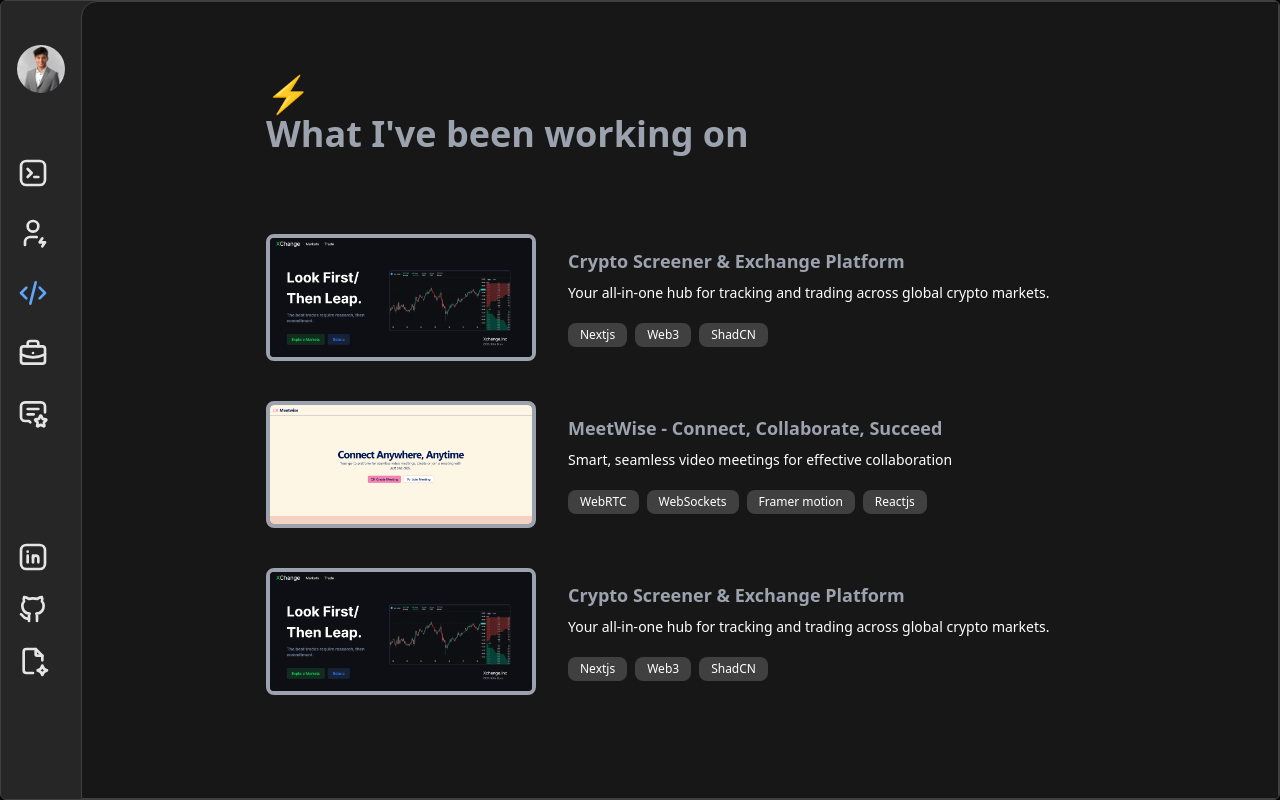
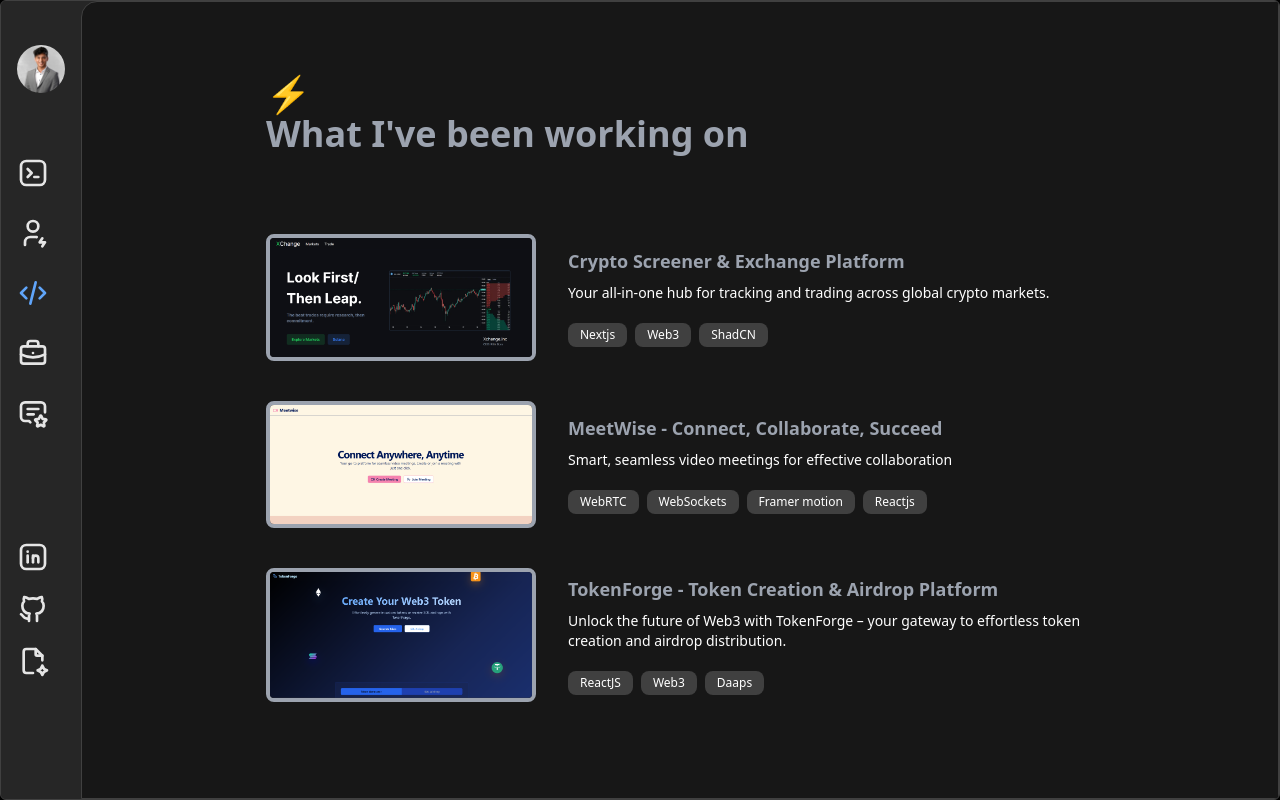
Before and after one commit to RitikBora/profile_site, a Next.js app: page /projects in a window 1280 px wide. Built offline with nearby package versions, Linux system fonts and the light colour scheme.

Commit message:
build push

```diff
--- a/src/components/ui/ProjectSection.tsx
+++ b/src/components/ui/ProjectSection.tsx
@@ -46,15 +46,15 @@ const containerVariants = {
       title: "MeetWise - Connect, Collaborate, Succeed",
       description: "Smart, seamless video meetings for effective collaboration",
       imageUrl: "/images/meetwise.png",
-      projectLink: "https://xchange.ritikboradev.com/",
+      projectLink: "https://meetwise.ritikboradev.com/",
       techStack: ["WebRTC" , "WebSockets" , "Framer motion" , "Reactjs"]
     },{
-      title: "Crypto Screener & Exchange Platform",
-      description: "Your all-in-one hub for tracking and trading across global crypto markets.",
-      imageUrl: "/images/xchange.png",
-      projectLink: "https://xchange.ritikboradev.com/",
-      techStack: ["Nextjs" , "Web3" , "ShadCN"]
-    },
+      title: "TokenForge - Token Creation & Airdrop Platform",
+      description: "Unlock the future of Web3 with TokenForge – your gateway to effortless token creation and airdrop distribution.",
+      imageUrl: "/images/token_forge.png",
+      projectLink: "https://tokenforge.ritikboradev.com/",
+      techStack: ["ReactJS", "Web3", "Daaps"]
+    }
 
   ]
 export const ProjectSection = () =>
```
Also changed, not shown: public/images/token_forge.png (added).
